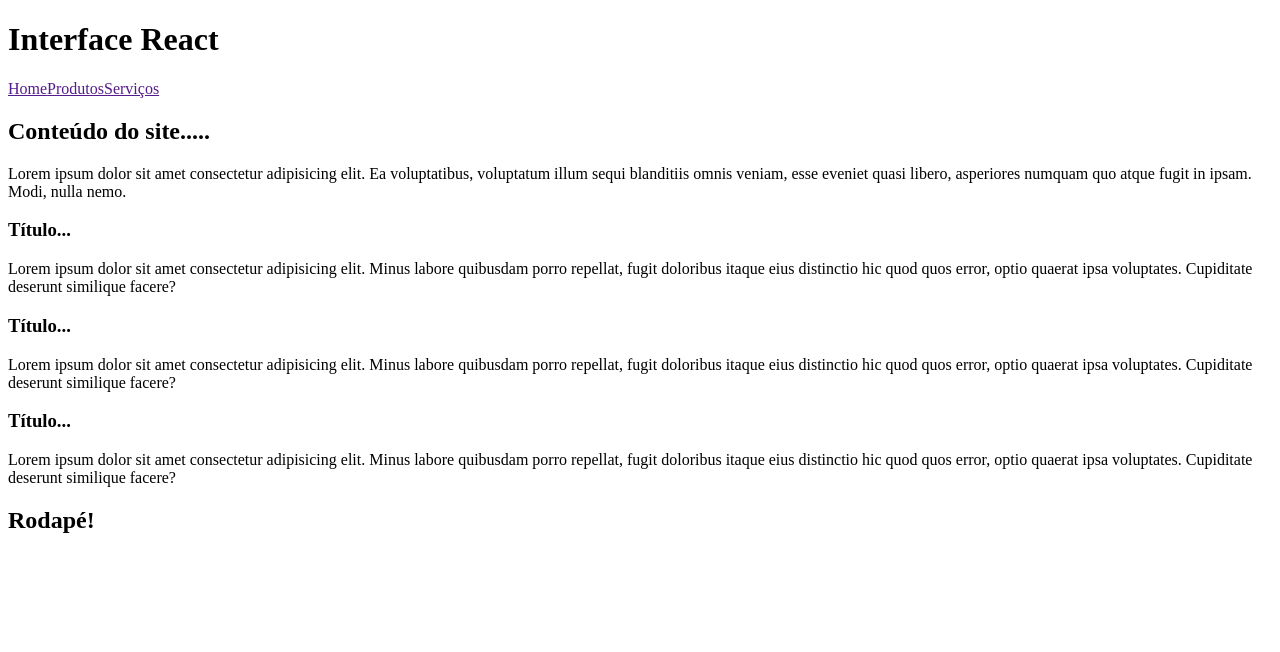
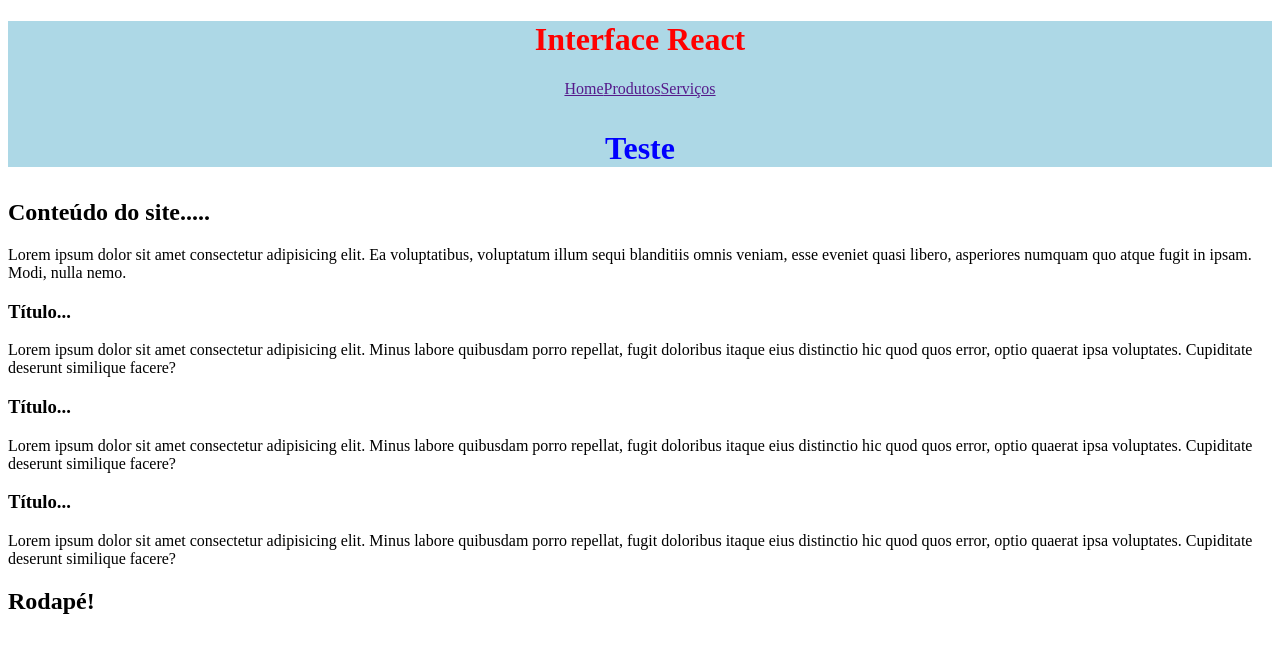
Before and after one commit to thiagoribeiro2003/meu-app, a React (Create React App) app: page / in a window 1280 px wide. Shown: the top 652 px of the page. Built offline with nearby package versions, Linux system fonts and the light colour scheme.

Commit message:
Instalação e teste do styled components

```diff
--- a/package.json
+++ b/package.json
@@ -9,6 +9,7 @@
     "react": "^18.2.0",
     "react-dom": "^18.2.0",
     "react-scripts": "5.0.1",
+    "styled-components": "^5.3.6",
     "web-vitals": "^2.1.4"
   },
   "scripts": {
--- a/src/components/layout/Cabecalho.jsx
+++ b/src/components/layout/Cabecalho.jsx
@@ -1,10 +1,36 @@
+import styled from "styled-components";
 import Menu from "../Menu";
+
+const periodo = "noturno";
+
+/* Tagged Template para uso com styled components */
+const StyledCabecalho = styled.header`
+  background-color: ${periodo === "noturno" ? "lightblue" : "darkblue"};
+  text-align: center;
+
+  h1 {
+    color: red;
+  }
+
+  p {
+    font-size: 2rem;
+    font-weight: bold;
+    color: blue;
+
+    &:hover {
+      color: red;
+      cursor: pointer;
+    }
+  }
+`;
+
 const Cabecalho = () => {
   return (
-    <header>
+    <StyledCabecalho>
       <h1>Interface React</h1>
       <Menu />
-    </header>
+      <p>Teste</p>
+    </StyledCabecalho>
   );
 };
 
```
Also changed, not shown: 1 other file (tests, documents, lock files or other folders).
